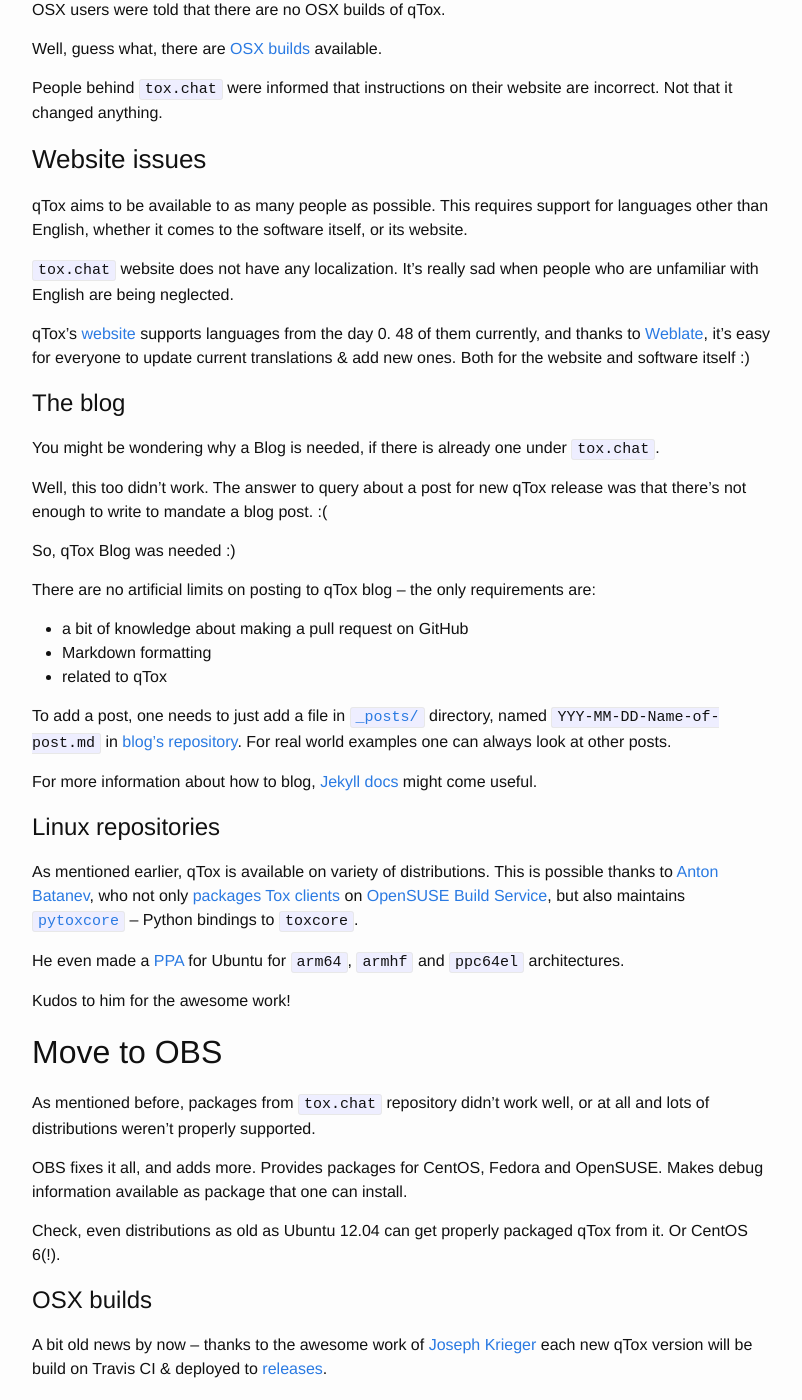
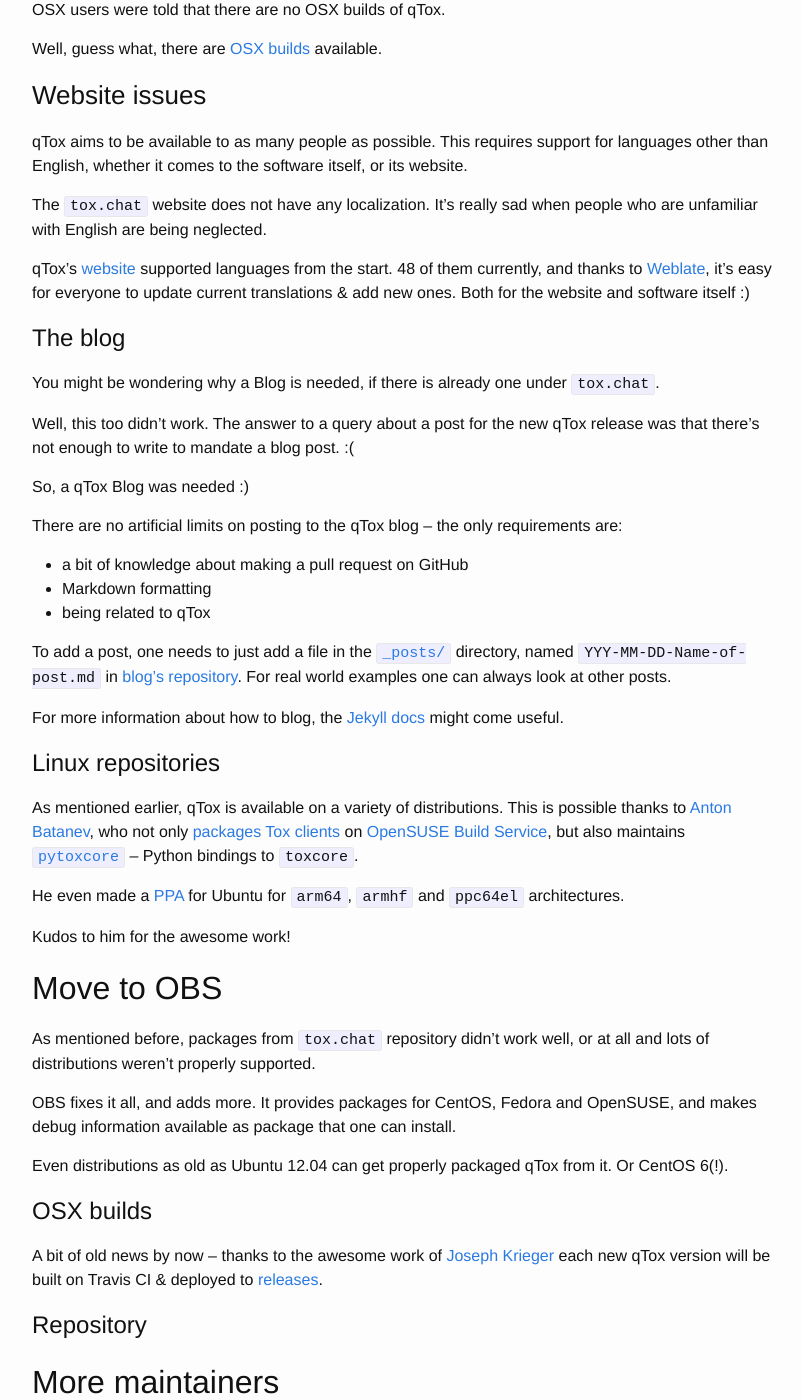
Before and after one commit to tux3/qTox-blog, a Jekyll site: the page built from _posts/2016-08-10-Hello-World.md, in a window 1280 px wide and 1400 px high, scrolled down 732 px. Shown: the whole window, without its empty margins (238-1040 px from the left). Built offline with Jekyll 4.4.1, drawn with Linux system fonts in a browser that asks for light colours; some of the changed text lies outside the part shown.

Commit message:
Fix grammar

```diff
--- a/_posts/2016-08-10-Hello-World.md
+++ b/_posts/2016-08-10-Hello-World.md
@@ -7,7 +7,7 @@ categories: qTox update website repositories OSX Linux
 ---
 
 
-And hello to you, internet citizen, visiting the first post on qTox blog! :)
+And hello to you, internet citizen, visiting the first post on the qTox blog! :)
 
 # The website
 
@@ -16,11 +16,11 @@ it would be needed, since there is already the `tox.chat` website?
 
 ## Why?
 
-There are several reasons. For a long time `tox.chat` website served to qTox
+There are several reasons. For a long time the `tox.chat` website served to qTox
 users instructions that are simply incorrect, if not outright broken. Affected
 are Linux and OSX users.
 
-There are also [issues with `tox.chat` website itself](#website-issues).
+There are also [issues with the `tox.chat` website itself](#website-issues).
 
 ### Linux packages & OSX builds
 
@@ -36,19 +36,16 @@ OSX users were told that there are no OSX builds of qTox.
 
 Well, guess what, there are [OSX builds] available.
 
-People behind `tox.chat` were informed that instructions on their website are
-incorrect. Not that it changed anything.
-
 ### Website issues
 
 qTox aims to be available to as many people as possible. This requires support
 for languages other than English, whether it comes to the software itself, or
 its website.
 
-`tox.chat` website does not have any localization. It's really sad when people
-who are unfamiliar with English are being neglected.
+The `tox.chat` website does not have any localization. It's really sad when
+people who are unfamiliar with English are being neglected.
 
-qTox's [website] supports languages from the day 0. 48 of them currently, and
+qTox's [website] supported languages from the start. 48 of them currently, and
 thanks to [Weblate], it's easy for everyone to update current translations &
 add new ones. Both for the website and software itself :)
 
@@ -58,28 +55,28 @@ add new ones. Both for the website and software itself :)
 You might be wondering why a Blog is needed, if there is already one under
 `tox.chat`.
 
-Well, this too didn't work. The answer to query about a post for new qTox
+Well, this too didn't work. The answer to a query about a post for the new qTox
 release was that there's not enough to write to mandate a blog post. :(
 
-So, qTox Blog was needed :)
+So, a qTox Blog was needed :)
 
-There are no artificial limits on posting to qTox blog – the only requirements
-are:
+There are no artificial limits on posting to the qTox blog – the only
+requirements are:
 
 * a bit of knowledge about making a pull request on GitHub
 * Markdown formatting
-* related to qTox
+* being related to qTox
 
-To add a post, one needs to just add a file in [`_posts/`] directory, named
+To add a post, one needs to just add a file in the [`_posts/`] directory, named
 `YYY-MM-DD-Name-of-post.md` in [blog's repository]. For real world examples one
 can always look at other posts.
 
-For more information about how to blog, [Jekyll docs] might come useful.
+For more information about how to blog, the [Jekyll docs] might come useful.
 
 
 # Linux repositories
 
-As mentioned earlier, qTox is available on variety of distributions. This is
+As mentioned earlier, qTox is available on a variety of distributions. This is
 possible thanks to [Anton Batanev], who not only [packages Tox clients] on
 [OpenSUSE Build Service], but also maintains [`pytoxcore`] – Python bindings to
 `toxcore`.
@@ -94,17 +91,17 @@ Kudos to him for the awesome work!
 As mentioned before, packages from `tox.chat` repository didn't work well, or
 at all and lots of distributions weren't properly supported.
 
-OBS fixes it all, and adds more. Provides packages for CentOS, Fedora and
-OpenSUSE. Makes debug information available as package that one can install.
+OBS fixes it all, and adds more. It provides packages for CentOS, Fedora and
+OpenSUSE, and makes debug information available as package that one can install.
 
-Check, even distributions as old as Ubuntu 12.04 can get properly packaged qTox
+Even distributions as old as Ubuntu 12.04 can get properly packaged qTox
 from it. Or CentOS 6(!).
 
 
 # OSX builds
 
-A bit old news by now – thanks to the awesome work of [Joseph Krieger] each
-new qTox version will be build on Travis CI & deployed to [releases].
+A bit of old news by now – thanks to the awesome work of [Joseph Krieger] each
+new qTox version will be built on Travis CI & deployed to [releases].
 
 
 # Repository
@@ -128,18 +125,18 @@ Most likely more often releases of qTox, with more stuff \o/
 ## The move
 
 As you might have noticed, repository has been moved on GitHub from under
-`tux3` to `qTox` organisation. The change nicely reflects that qTox is not a
+`tux3` to the `qTox` organisation. The change nicely reflects that qTox is not a
 "one man project" anymore, but something developed by a vibrant community.
 
 
 ## Branch deprecation
 
-It was decided that branch `stable` is no longer needed for anything, and might
-only mislead people. Thus it enters into a 6-months long period of deprecation,
-after which it will be deleted.
+It was decided that the branch `stable` is no longer needed for anything,
+and might only mislead people. Thus it enters into a 6-months long period of
+deprecation, after which it will be deleted.
 
 If anyone was depending on it for anything, they shouldn't – use git tags
-instead. Or `master` branch.
+instead. Or the `master` branch.
 
 
 # qTox 1.5.0 release
@@ -152,7 +149,7 @@ massive, since there were a lot of changes, improvements & fixes in qTox.
 For OSX users, there's another special release, [1.5.1], and again, no code
 changes from 1.5.0 :)
 
-If you're wondering what other things await in the future, there is [1.6.0]
+If you're wondering what other things await in the future, there is a [1.6.0]
 milestone planned. It might look small, but it just shows items that new
 release will require – aside from them, everything that gets merged in between
 releases will be available in 1.6.0.
```
